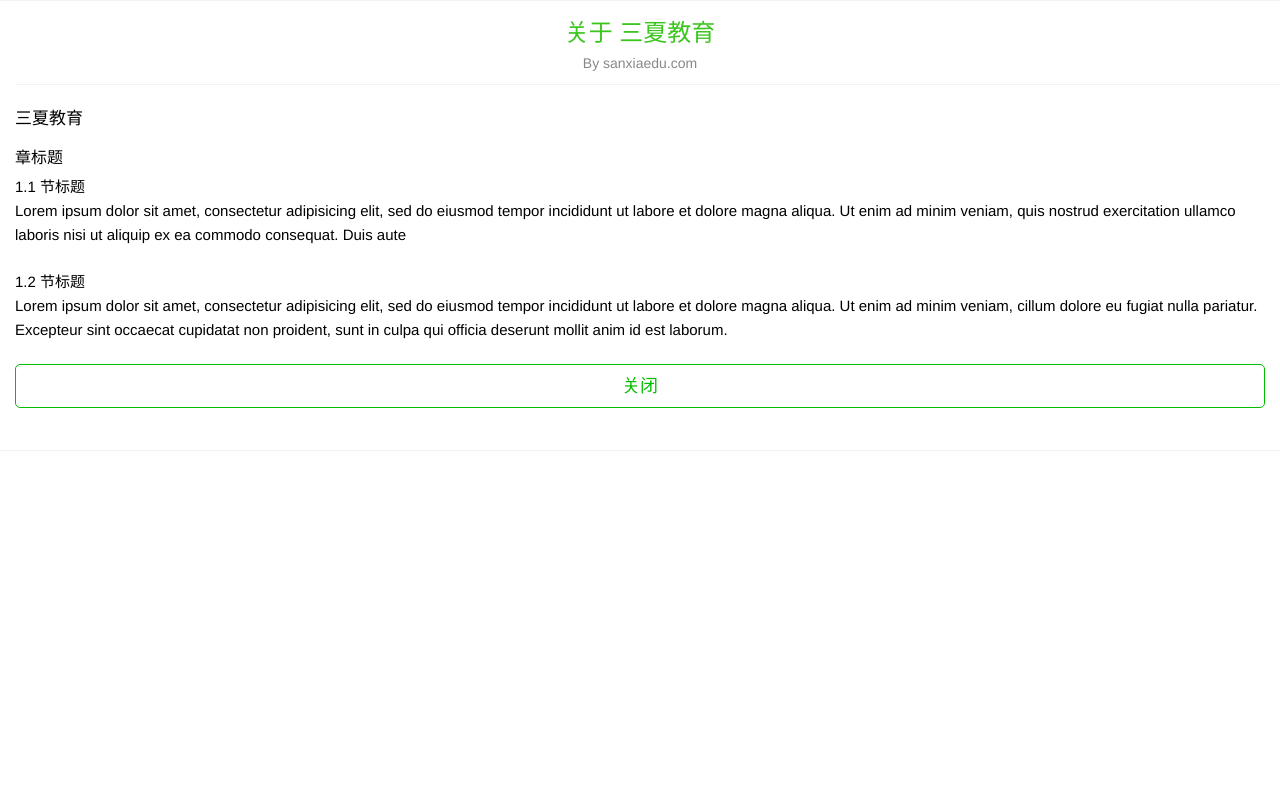
After one commit to liyufeng1515/djangoDemo, a Django app: page /sxEdu/aboutSX/ in a window 1280 px wide. The commit adds this page. Run offline with Django 3.2, Linux system fonts and the light colour scheme; some libraries are stand-ins or nearby versions.

Commit message:
add page

```diff
--- /dev/null
+++ b/sxEdu/templates/aboutSX.html
@@ -0,0 +1,36 @@
+<!DOCTYPE html>
+<html>
+    {% include 'header.html' %}
+  <body ontouchstart>
+    <div class='weui_panel weui_panel_access'>
+        <div class='weui_panel_hd'>
+          <h2 class="demos-second-title">关于 三夏教育 </h2>
+          <p class="demos-sub-title">By sanxiaedu.com</p>
+        </div>
+
+        <article class="weui_article">
+          <h1>三夏教育</h1>
+          <section>
+            <h2 class="title">章标题</h2>
+            <section>
+              <h3>1.1 节标题</h3>
+              <p>Lorem ipsum dolor sit amet, consectetur adipisicing elit, sed do eiusmod
+                tempor incididunt ut labore et dolore magna aliqua. Ut enim ad minim veniam,
+                quis nostrud exercitation ullamco laboris nisi ut aliquip ex ea commodo
+                consequat. Duis aute</p>
+            </section>
+            <section>
+              <h3>1.2 节标题</h3>
+              <p>Lorem ipsum dolor sit amet, consectetur adipisicing elit, sed do eiusmod
+                tempor incididunt ut labore et dolore magna aliqua. Ut enim ad minim veniam,
+                cillum dolore eu fugiat nulla pariatur. Excepteur sint occaecat cupidatat non
+                proident, sunt in culpa qui officia deserunt mollit anim id est laborum.</p>
+            </section>
+          </section>
+          <section>
+          <a href="{% url 'index' %}" class="weui_btn weui_btn_plain_primary">关闭</a>
+          </section>
+        </article>
+    </div>
+    </body>
+  </html>
--- a/sxEdu/templates/footer.html
+++ b/sxEdu/templates/footer.html
@@ -12,7 +12,7 @@
             <p class="weui_tabbar_label">成绩查询</p>
         </a>
 
-        <a href="#" class="weui_tabbar_item">
+        <a href="{% url 'information' %}" class="weui_tabbar_item">
             <div class="weui_tabbar_icon">
                 <img src="/static/images/icon_nav_dialog.png" alt="">
                     </div>
--- a/sxEdu/templates/main.html
+++ b/sxEdu/templates/main.html
@@ -41,7 +41,7 @@
           他人作品
         </p>
       </a>
-      <a href="#" class="weui_grid js_grid" data-id="dialog">
+      <a href="{% url 'information' %}" class="weui_grid js_grid" data-id="dialog">
         <div class="weui_grid_icon">
           <img src="/static/images/icon_nav_dialog.png" alt="">
         </div>
@@ -49,7 +49,7 @@
           艺考资讯
         </p>
       </a>
-      <a href="javascript:;" class="weui_grid js_grid open-popup" data-target="#about">
+      <a href="{% url 'aboutSX' %}" class="weui_grid js_grid open-popup" data-target="#about">
           <div class="weui_grid_icon">
               <img src="/static/images/icon_nav_panel.png" alt="">
                   </div>
--- a/sxEdu/urls.py
+++ b/sxEdu/urls.py
@@ -9,4 +9,6 @@ urlpatterns = [
     url(r'^myOpus/$',views.myOpus,name='myOpus'),
     url(r'^othersOpus/$',views.othersOpus,name='othersOpus'),
     url(r'^studentTranscript/$',views.getStudentTranscript,name='getStudentTranscript'),
+    url(r'^aboutSX/$',views.aboutSX,name='aboutSX'),
+    url(r'^information/$',views.information,name='information'),
 ]
--- a/sxEdu/views.py
+++ b/sxEdu/views.py
@@ -79,6 +79,12 @@ def othersOpus(request):
         return render(request,'othersOpus.html',{'opusList':opusList,'studentId':request.GET.get('studentId')})
     return render(request,'othersOpus.html',{})
 
+def information(request):
+    return render(request,'information.html',{})
+
+def aboutSX(request):
+    return render(request,'aboutSX.html',{})
+
 def getStudentTranscript(request):
     studentId = request.COOKIES.get('studentId')
     page = None
```
Also changed, not shown: sxEdu/templates/information.html (added, +32 -0 lines).
